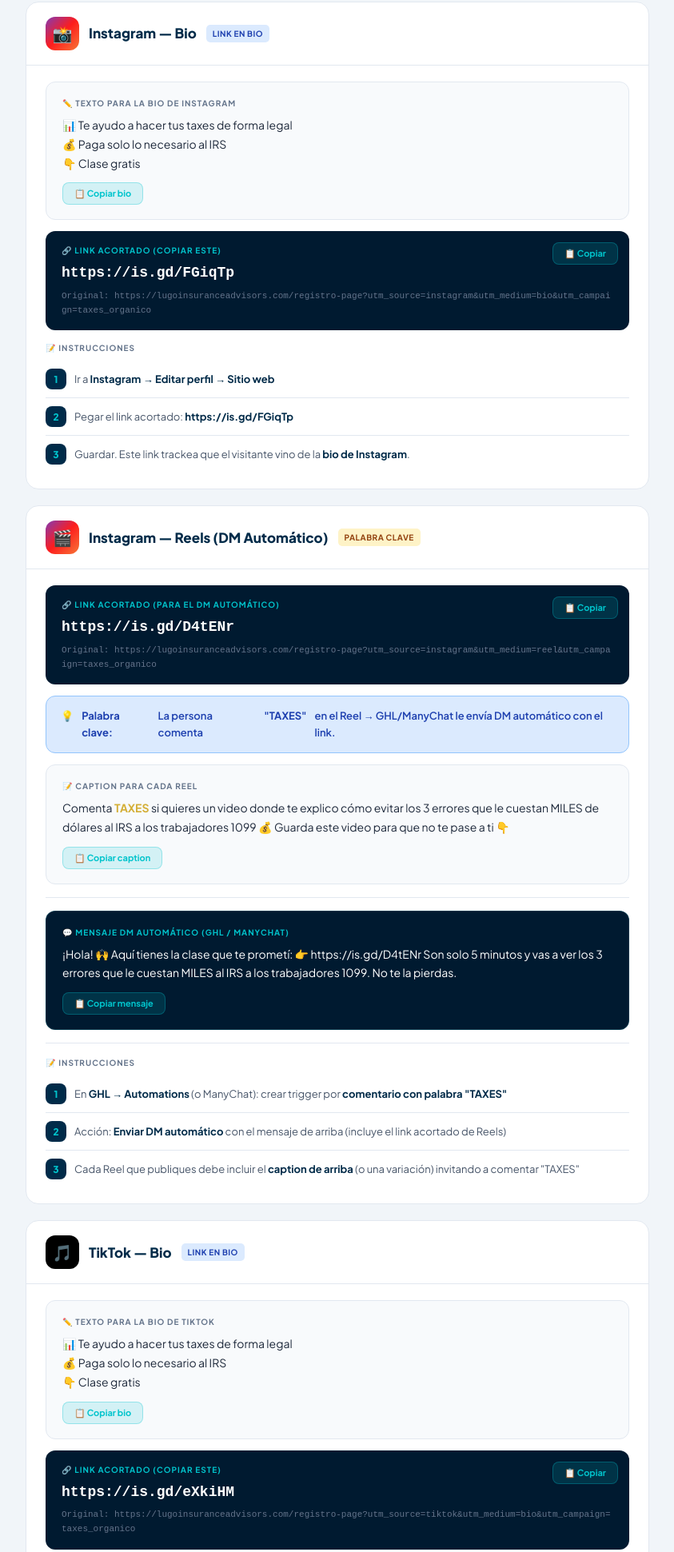
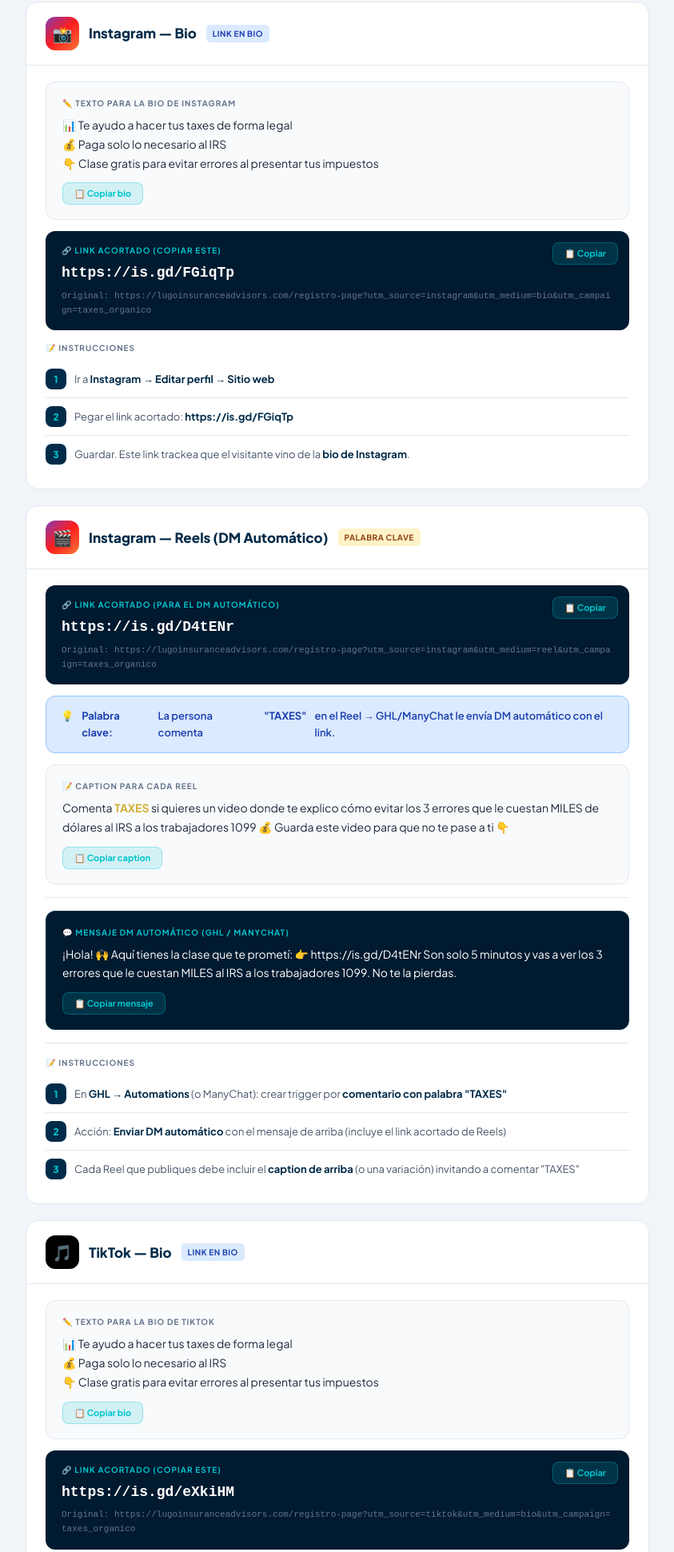
Before and after one commit to Velocity-sudo/jorge-vergara, a plain HTML site: page guia_utm_links_captions.html in a window 1280 px wide. Shown: the part 251-2192 px from the top of the page at 80% size, without its empty margins (218-1061 px from the left). Drawn offline with Linux system fonts and the light colour scheme.

Commit message:
Complete bio: Clase gratis para evitar errores al presentar impuestos

```diff
--- a/guia_utm_links_captions.html
+++ b/guia_utm_links_captions.html
@@ -418,7 +418,7 @@
                     <div class="caption-label">✏️ TEXTO PARA LA BIO DE INSTAGRAM</div>
                     <div class="caption-text" id="bio-ig" style="white-space:pre-line;">📊 Te ayudo a hacer tus taxes de forma legal
 💰 Paga solo lo necesario al IRS
-👇 Clase gratis</div>
+👇 Clase gratis para evitar errores al presentar tus impuestos</div>
                     <button class="copy-btn" style="position:static; margin-top:12px;" onclick="copyText('bio-ig', this)">📋 Copiar bio</button>
                 </div>
 
@@ -537,7 +537,7 @@
                     <div class="caption-label">✏️ TEXTO PARA LA BIO DE TIKTOK</div>
                     <div class="caption-text" id="bio-tt" style="white-space:pre-line;">📊 Te ayudo a hacer tus taxes de forma legal
 💰 Paga solo lo necesario al IRS
-👇 Clase gratis</div>
+👇 Clase gratis para evitar errores al presentar tus impuestos</div>
                     <button class="copy-btn" style="position:static; margin-top:12px;" onclick="copyText('bio-tt', this)">📋 Copiar bio</button>
                 </div>
 
```
